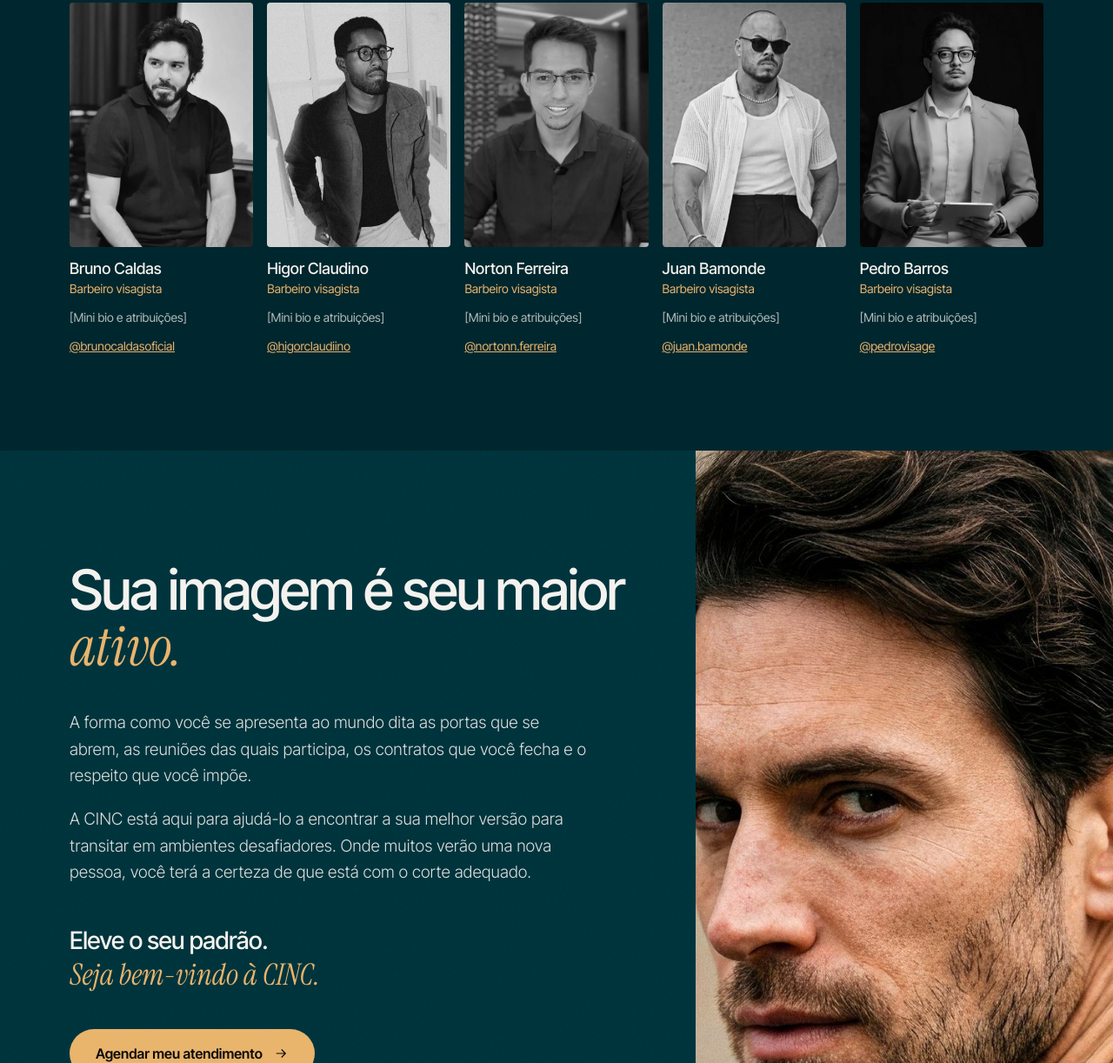
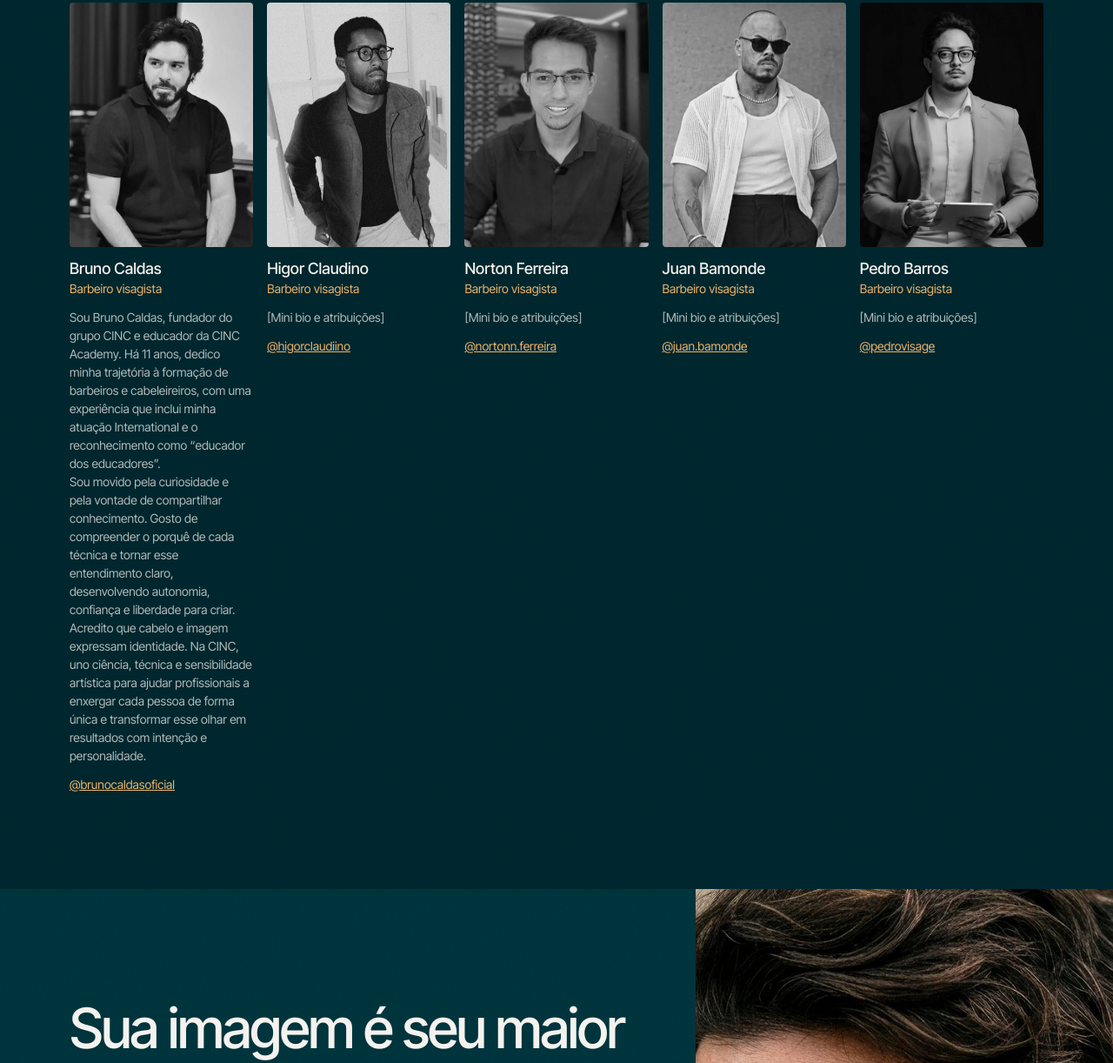
Before and after one commit to santosdiaseassociados/landing-page-cinc, a plain HTML site: page index.html in a window 1280 px wide. Shown: the part 6422-7644 px from the top of the page at 87% size. Drawn offline with Linux system fonts and the light colour scheme.

Commit message:
Enhance Bruno Caldas' bio in index.html
Updated the bio section for Bruno Caldas to provide more detailed information about his background and philosophy.

```diff
--- a/index.html
+++ b/index.html
@@ -290,7 +290,11 @@ a{color:#E9B46C}a:hover{color:#F6D29F}
       <article style="display: flex; flex-direction: column; gap: 14px">
         <img src="assets/equipe-bruno.jpg" alt="Foto de Bruno Caldas, profissional da CINC" loading="lazy" style="display: block; width: 100%; aspect-ratio: 3 / 4; object-fit: cover; object-position: 50% 25%; border-radius: 4px; background: #00343D">
         <div><p style="margin: 0; font-size: 18px; font-weight: 500">Bruno Caldas</p><p style="margin: 4px 0 0; font-size: 14px; color: #E9B46C">Barbeiro visagista</p></div>
-        <p style="margin: 0; font-size: 14px; line-height: 1.5; color: rgba(244,242,238,.72)">[Mini bio e atribuições]</p>
+        <p style="margin: 0; font-size: 14px; line-height: 1.5; color: rgba(244,242,238,.72)">
+          Sou Bruno Caldas, fundador do grupo CINC  e educador da CINC Academy. Há 11 anos, dedico minha trajetória à formação de barbeiros e cabeleireiros, com uma experiência que inclui minha atuação International e o reconhecimento como “educador dos educadores”.<br>
+          Sou movido pela curiosidade e pela vontade de compartilhar conhecimento. Gosto de compreender o porquê de cada técnica e tornar esse entendimento claro, desenvolvendo autonomia, confiança e liberdade para criar.<br>
+          Acredito que cabelo e imagem expressam identidade. Na CINC, uno ciência, técnica e sensibilidade artística para ajudar profissionais a enxergar cada pessoa de forma única e transformar esse olhar em resultados com intenção e personalidade.
+        </p>
         <a href="https://www.instagram.com/brunocaldasoficial" target="_blank" rel="noopener" style="font-size: 14px">@brunocaldasoficial</a>
       </article>
       <article style="display: flex; flex-direction: column; gap: 14px">
```
